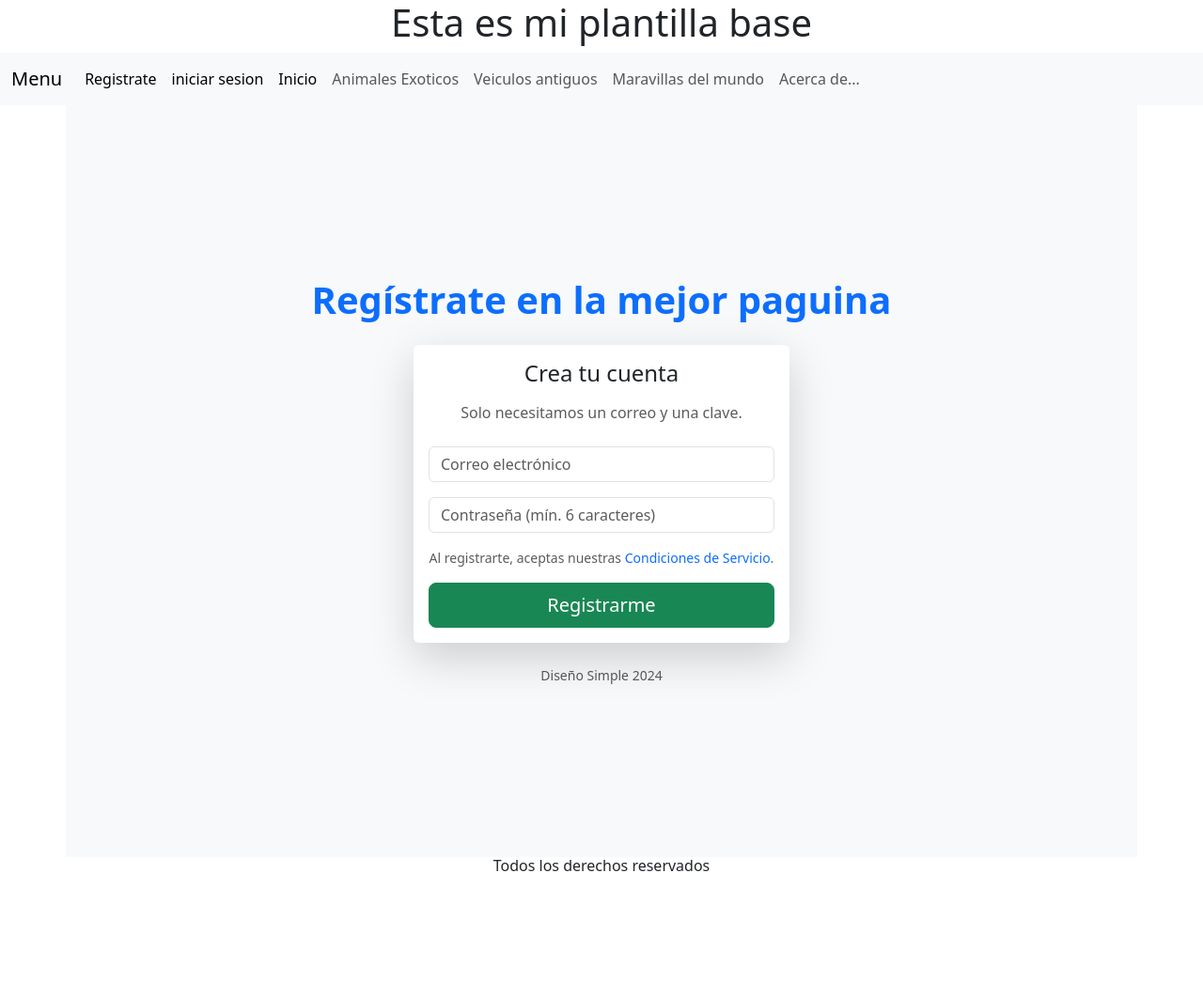
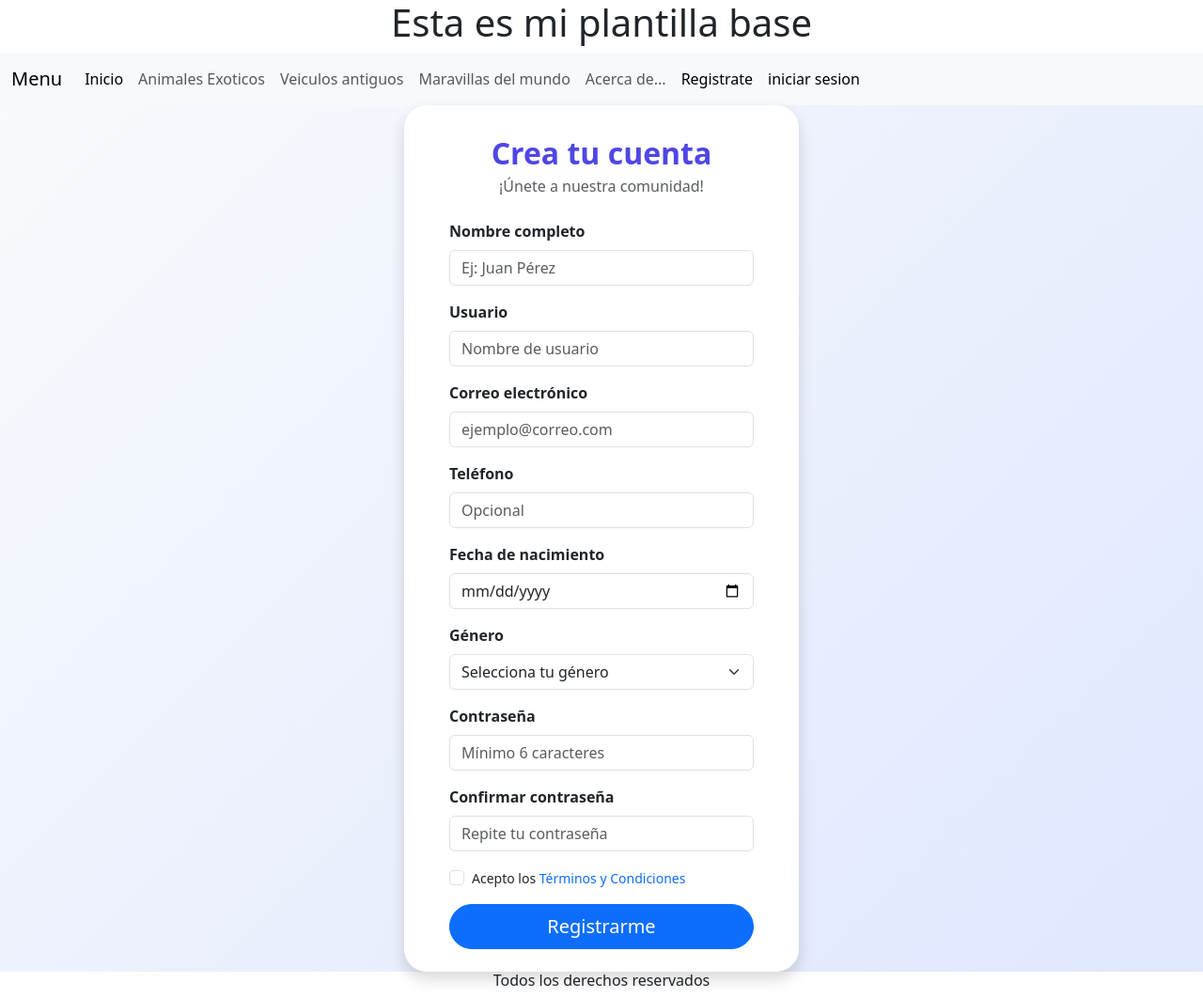
Before and after one commit to Luis-Jesus-AM/sushi, a Flask app: template templates/registro.html in a window 1280 px wide. Shown: the whole page at 94% size. Before the commit the page ends 927 px from the top, so only its background shows below. Run offline with Flask 3, Linux system fonts and the light colour scheme; the template is opened without the code that fills it, so the values that code supplies are empty.

Commit message:
actualizar

```diff
--- a/app.py
+++ b/app.py
@@ -1,9 +1,19 @@
-from flask import Flask, render_template
+from flask import Flask, render_template, request
 app = Flask(__name__)
 
 @app.route("/")
 def index ():
     return render_template("index.html")
+
+@app.route("/registro")
+def registro ():
+    return render_template("registro.html")
+
+@app.route("/inici", methods=["GET", "POST"])
+def inici():
+    return render_template("inici.html")
+
+
 
 @app.route("/ani")
 def ani ():
@@ -21,5 +31,6 @@ def mun ():
 def ace ():
     return render_template("ace.html")
 
+
 if __name__ == "__main__":
     app.run(debug=True)
--- a/templates/base.html
+++ b/templates/base.html
@@ -17,12 +17,7 @@
     </button>
     <div class="collapse navbar-collapse" id="navbarSupportedContent">
       <ul class="navbar-nav me-auto mb-2 mb-lg-0">
-                <li class="nav-item">
-          <a class="nav-link active" aria-current="page" href="/registro">Registrate</a>
-        </li>
-                <li class="nav-item">
-          <a class="nav-link active" aria-current="page" href="/inicio">iniciar sesion</a>
-        </li>
+
         <li class="nav-item">
           <a class="nav-link active" aria-current="page" href="/">Inicio</a>
         </li>
@@ -38,6 +33,13 @@
         </li>
         <li class="nav-item">
           <a class="nav-link" href="/ace">Acerca de...</a>
+
+        </li>
+                    <li class="nav-item">
+          <a class="nav-link active" aria-current="page" href="/registro">Registrate</a>
+        </li>
+                <li class="nav-item">
+          <a class="nav-link active" aria-current="page" href="/inici">iniciar sesion</a>
         </li>
 
     </div>
--- a/templates/registro.html
+++ b/templates/registro.html
@@ -1,18 +1,14 @@
 {% extends "base.html" %}
 {% block contenido %}
 
-<div class="container d-flex flex-column min-vh-100 justify-content-center align-items-center bg-light py-4">
+<div class="d-flex justify-content-center align-items-center min-vh-100" style="background: linear-gradient(135deg, #f8fafc 0%, #e0e7ff 100%);">
+    <div class="card shadow border-0" style="width: 420px; border-radius: 1.5rem;">
+        <div class="card-body px-5 py-4">
+            <div class="text-center mb-4">
+                <h2 class="fw-bold mt-2 mb-1" style="color:#4f46e5;">Crea tu cuenta</h2>
+                <p class="text-muted mb-0">¡Únete a nuestra comunidad!</p>
+            </div>
 
-    <!-- Título principal -->
-    <h1 class="text-primary fw-bold mb-4">Regístrate en la mejor paguina</h1>
-
-    <!-- Tarjeta principal -->
-    <div class="card shadow-lg border-0" style="max-width: 400px; width: 100%;">
-        <div class="card-body">
-            <h2 class="card-title text-center fs-4 mb-3">Crea tu cuenta</h2>
-            <p class="text-muted text-center mb-4">Solo necesitamos un correo y una clave.</p>
-
-            <!-- Mensajes flash -->
             {% with messages = get_flashed_messages(with_categories=true) %}
                 {% if messages %}
                     {% for category, message in messages %}
@@ -23,42 +19,70 @@
                 {% endif %}
             {% endwith %}
 
-            <!-- Formulario -->
-            <form method="post" action="{{ url_for('register') }}" autocomplete="on" novalidate>
+            <form method="post" action="{{ url_for('registro') }}" autocomplete="on" novalidate>
                 {% if csrf_token %}
                     <input type="hidden" name="csrf_token" value="{{ csrf_token() }}">
                 {% endif %}
 
-                <!-- Correo -->
                 <div class="mb-3">
-                    <input type="email" class="form-control" id="correo" name="correo"
-                           placeholder="Correo electrónico" required>
+                    <label for="nombre" class="form-label fw-semibold">Nombre completo</label>
+                    <input type="text" class="form-control" id="nombre" name="nombre" placeholder="Ej: Juan Pérez" required>
                 </div>
 
-                <!-- Contraseña -->
                 <div class="mb-3">
-                    <input type="password" class="form-control" id="contrasena" name="contrasena"
-                           placeholder="Contraseña (mín. 6 caracteres)" required minlength="6">
+                    <label for="usuario" class="form-label fw-semibold">Usuario</label>
+                    <input type="text" class="form-control" id="usuario" name="usuario" placeholder="Nombre de usuario" required>
                 </div>
 
-                <!-- Texto de condiciones -->
-                <p class="text-muted small text-center mb-3">
-                    Al registrarte, aceptas nuestras
-                    <a href="#" class="text-decoration-none text-primary">Condiciones de Servicio</a>.
-                </p>
+                <div class="mb-3">
+                    <label for="correo" class="form-label fw-semibold">Correo electrónico</label>
+                    <input type="email" class="form-control" id="correo" name="correo" placeholder="ejemplo@correo.com" required>
+                </div>
 
-                <!-- Botón de envío -->
+                <div class="mb-3">
+                    <label for="telefono" class="form-label fw-semibold">Teléfono</label>
+                    <input type="tel" class="form-control" id="telefono" name="telefono" placeholder="Opcional">
+                </div>
+
+                <div class="mb-3">
+                    <label for="fecha_nacimiento" class="form-label fw-semibold">Fecha de nacimiento</label>
+                    <input type="date" class="form-control" id="fecha_nacimiento" name="fecha_nacimiento" required>
+                </div>
+
+                <div class="mb-3">
+                    <label for="genero" class="form-label fw-semibold">Género</label>
+                    <select class="form-select" id="genero" name="genero" required>
+                        <option value="" selected disabled>Selecciona tu género</option>
+                        <option value="masculino">Masculino</option>
+                        <option value="femenino">Femenino</option>
+                        <option value="otro">Otro</option>
+                        <option value="prefiero_no_decirlo">Prefiero no decirlo</option>
+                    </select>
+                </div>
+
+                <div class="mb-3">
+                    <label for="contrasena" class="form-label fw-semibold">Contraseña</label>
+                    <input type="password" class="form-control" id="contrasena" name="contrasena" placeholder="Mínimo 6 caracteres" required minlength="6">
+                </div>
+
+                <div class="mb-3">
+                    <label for="confirmar_contrasena" class="form-label fw-semibold">Confirmar contraseña</label>
+                    <input type="password" class="form-control" id="confirmar_contrasena" name="confirmar_contrasena" placeholder="Repite tu contraseña" required minlength="6">
+                </div>
+
+                <div class="form-check mb-3">
+                    <input class="form-check-input" type="checkbox" id="acepto" name="acepto" required>
+                    <label class="form-check-label small" for="acepto">
+                        Acepto los <a href="#" class="text-decoration-none text-primary">Términos y Condiciones</a>
+                    </label>
+                </div>
+
                 <div class="d-grid">
-                    <button type="submit" class="btn btn-success btn-lg">Registrarme</button>
+                    <button type="submit" class="btn btn-primary btn-lg rounded-pill">Registrarme</button>
                 </div>
             </form>
         </div>
     </div>
-
-    <!-- Footer -->
-    <footer class="mt-4 text-muted small text-center">
-        Diseño Simple 2024
-    </footer>
 </div>
 
 {% endblock %}
```
Also changed, not shown: templates/inici.html (added, +36 -0 lines), templates/inicio.html (deleted, +0 -63 lines), templates/index.html (line endings or trailing spaces), templates/mun.html (line endings or trailing spaces).
